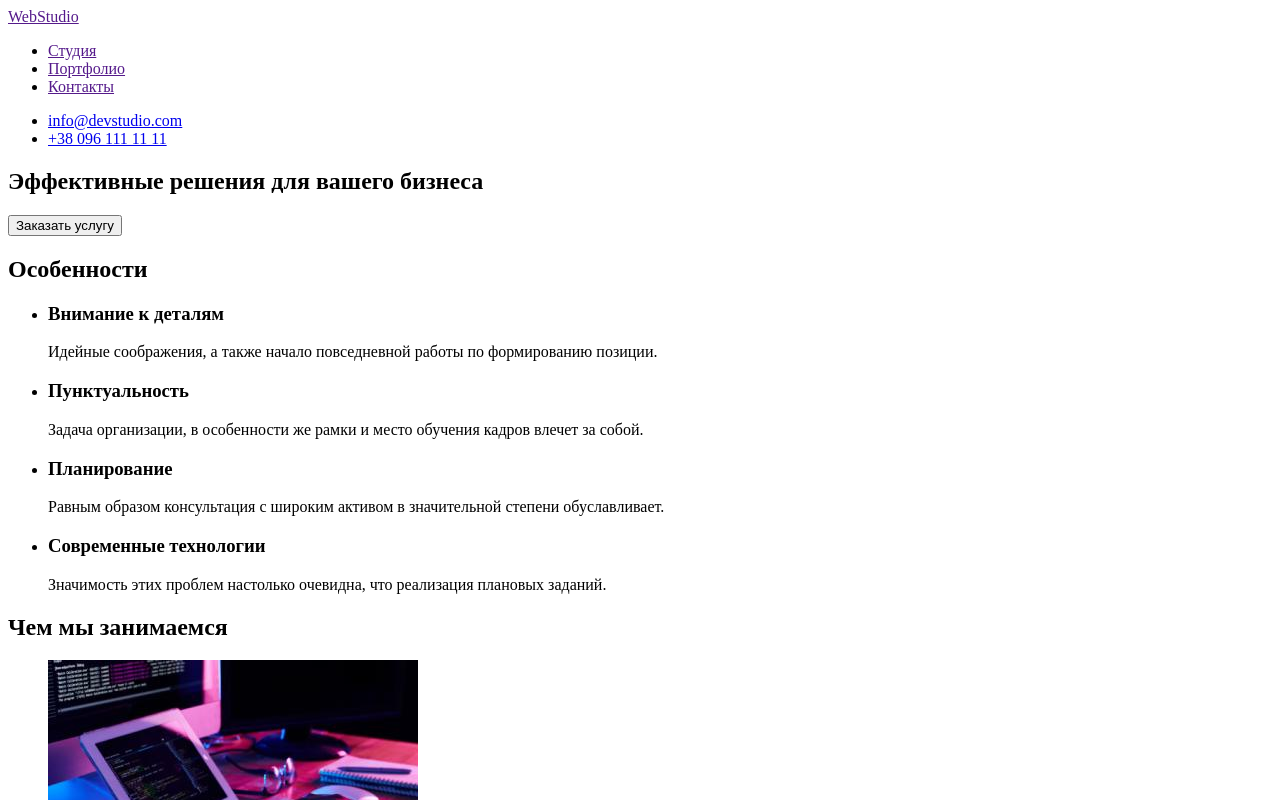
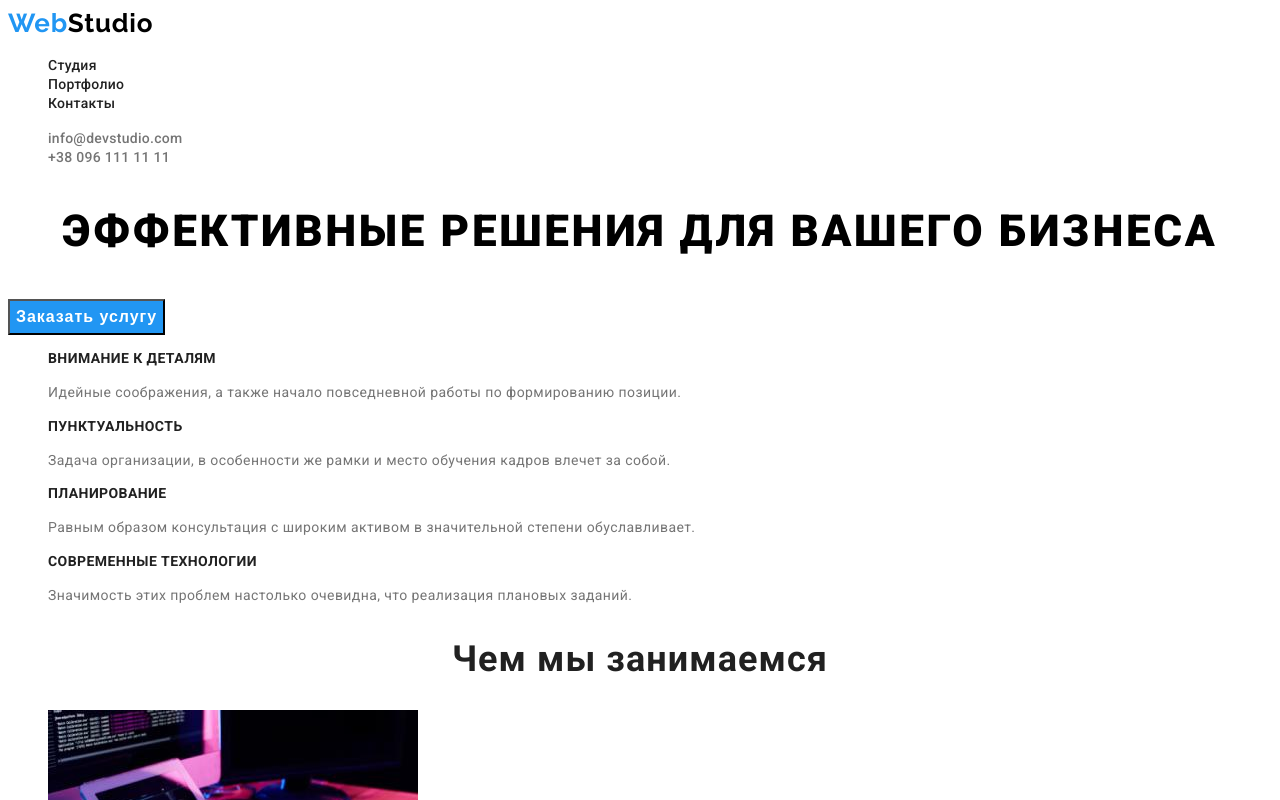
Before and after one commit to BorisKorsun/BorisKorsun-goit-markup-hw-02, a plain HTML site: page index.html in a window 1280 px wide. Shown: the top 800 px of the page. Drawn offline with Linux system fonts and the light colour scheme.

Commit message:
add css styles

```diff
--- a/css/styles.css
+++ b/css/styles.css
@@ -0,0 +1,209 @@
+/* ---------------service--------------- */
+
+body {
+  font-family: "roboto", sans-serif;
+}
+
+:root {
+  --header-color: #212121;
+  --primary-title-color: #ffffff;
+  --second-title-color: #212121;
+  --primary-text-color: #212121;
+  --second-text-color: #757575;
+  --footer-text-color: rgba(255, 255, 255, 0.6);
+  --accent-color: #2196f3;
+  --brand-color: #2196f3;
+}
+
+.link {
+  font-style: inherit;
+  text-decoration: none;
+}
+
+.list {
+  list-style: none;
+}
+
+.hero-title {
+  font-weight: 900;
+  font-size: 44px;
+  line-height: 1.36;
+  text-align: center;
+  letter-spacing: 0.06em;
+  text-transform: uppercase;
+}
+
+.btn {
+  cursor: pointer;
+  font-weight: bold;
+  font-size: 16px;
+  line-height: 1.87;
+  display: flex;
+}
+
+.title {
+  font-weight: bold;
+  font-size: 36px;
+  line-height: 42px;
+  text-align: center;
+  letter-spacing: 0.03em;
+  color: var(--second-title-color);
+}
+
+/* ---------------header--------------- */
+
+.brand-link {
+  font-family: Raleway;
+  font-style: normal;
+  font-weight: bold;
+  font-size: 26px;
+  line-height: 1.19;
+  letter-spacing: 0.03em;
+  color: #000000;
+}
+
+.brand-span {
+  color: var(--brand-color);
+}
+
+.nav-link {
+  font-weight: 500;
+  font-size: 14px;
+  line-height: 1.14;
+  letter-spacing: 0.02em;
+  color: var(--primary-text-color);
+}
+
+.nav-link:hover {
+  color: var(--accent-color);
+}
+
+.header-mail {
+  font-weight: 500;
+  font-size: 14px;
+  line-height: 1.14;
+  letter-spacing: 0.02em;
+  color: var(--second-text-color);
+}
+
+.header-mail:hover,
+.header-mail:focus {
+  color: var(--accent-color);
+}
+
+.header-tel {
+  font-weight: 500;
+  font-size: 14px;
+  line-height: 1.14;
+  letter-spacing: 0.02em;
+  color: var(--second-text-color);
+}
+
+.header-tel:hover,
+.header-tel:focus {
+  color: var(--accent-color);
+}
+
+/* ---------------hero--------------- */
+
+.hero-btn {
+  font-weight: bold;
+  font-size: 16px;
+  line-height: 1.87;
+  display: flex;
+  align-items: center;
+  text-align: center;
+  letter-spacing: 0.06em;
+  color: #ffffff;
+  background: var(--brand-color);
+}
+
+/* ---------------features--------------- */
+
+.visually-hidden {
+  position: absolute;
+  white-space: nowrap;
+  width: 1px;
+  height: 1px;
+  overflow: hidden;
+  border: 0;
+  padding: 0;
+  clip: rect(0 0 0 0);
+  clip-path: inset(50%);
+  margin: -1px;
+}
+
+.item-title {
+  font-weight: bold;
+  font-size: 14px;
+  line-height: 1.14;
+  letter-spacing: 0.03em;
+  text-transform: uppercase;
+  color: var(--second-title-color);
+}
+
+.fetures-text {
+  font-weight: normal;
+  font-size: 14px;
+  line-height: 1.71;
+  letter-spacing: 0.03em;
+  color: var(--second-text-color);
+}
+
+/* ---------------about--------------- */
+
+/* ---------------team--------------- */
+
+.masters-name {
+  font-weight: 500;
+  font-size: 16px;
+  line-height: 1.19;
+  text-align: center;
+  letter-spacing: 0.03em;
+  color: var(--second-title-color);
+}
+
+.team-text {
+  font-weight: normal;
+  font-size: 16px;
+  line-height: 1.19;
+  text-align: center;
+  letter-spacing: 0.03em;
+  color: var(--second-text-color);
+}
+
+/* ---------------footer--------------- */
+
+.footer-address {
+  font-style: inherit;
+}
+
+.footer {
+  background-color: #2f303a;
+}
+
+.footer-link-place {
+  font-weight: normal;
+  font-size: 14px;
+  line-height: 1.71;
+  letter-spacing: 0.03em;
+  color: #ffffff;
+}
+.footer-link-place:hover,
+.footer-link-place:focus {
+  color: var(--accent-color);
+}
+
+.footer-link {
+  font-weight: normal;
+  font-size: 14px;
+  line-height: 1.71;
+  letter-spacing: 0.03em;
+
+  color: var(--footer-text-color);
+}
+
+.footer-link:hover,
+.footer-link:focus {
+  color: var(--accent-color);
+}
--- a/index.html
+++ b/index.html
@@ -5,70 +5,75 @@
     <meta http-equiv="X-UA-Compatible" content="IE=edge">
     <meta name="viewport" content="width=device-width, initial-scale=1.0">
     <title>Document</title>
+    <link rel="preconnect" href="https://fonts.googleapis.com">
+    <link rel="preconnect" href="https://fonts.gstatic.com" crossorigin>
+    <link href="https://fonts.googleapis.com/css2?family=Raleway:wght@700&family=Roboto:wght@400;500;700;900&display=swap"
+        rel="stylesheet">
+    <link rel="stylesheet" href="./css/styles.css">
 </head>
 <body>
     <!-- Шапка -->
-    <header>
-        <nav>
-             <a lang="en" href="">WebStudio</a>
-             <ul>
-                 <li>
-                     <a href="">Студия</a>
+    <header class="header">
+        <nav class="header-nav">
+             <a class="link brand-link" lang="en" href=""><span class="brand-span">Web</span>Studio</a>
+             <ul class="list nav-list">
+                 <li class="item">
+                     <a class="link nav-link" href="./studio.html">Студия</a>
                  </li>
-                <li>
-                    <a href="">Портфолио</a>
+                <li class="item">
+                    <a class="link nav-link" href="./portfolio.html">Портфолио</a>
                 </li>
-                <li>
-                    <a href="">Контакты</a>
+                <li class="item">
+                    <a class="link nav-link" href="">Контакты</a>
                 </li>
              </ul>
         </nav>
-        <ul>
-            <li>
-                <a href="mailto:info@devstudio.com">info@devstudio.com</a>
+        <ul class="list ">
+            <li class="item">
+                <a class="link header-mail" href="mailto:info@devstudio.com">info@devstudio.com</a>
             </li>
-            <li>
-                <a href="tel:380961111111">+38 096 111 11 11</a>
+            <li class="item">
+                <a class="link header-tel" href="tel:380961111111">+38 096 111 11 11</a>
             </li>
         </ul>
 
     </header>
 
-    <main>
+    <main class="main-content">
 
         <!-- Герой -->
-        <section>
-            <h1>Эффективные решения для вашего бизнеса</h1>
-            <button type="button">
-                Заказать услугу
+        <section class="hero">
+            <h1 class="hero-title">Эффективные решения для вашего бизнеса</h1>
+            <button class="btn hero-btn" type="button">
+                <span class="btn-span">Заказать услугу</span>
             </button>
         </section>
 
         <!-- Особенности -->
-        <section>
-            <h2>Особенности</h2>
-            <ul>
-                <li>
-                    <h3>Внимание к деталям</h3>
-                    <p>
+        <section class="features">
+            <h2 class="features-title visually-hidden">Особенности</h2>
+            <ul class="list features-list">
+                <li class="item features-item">
+                    <h3 class="item-title">Внимание к деталям</h3>
+                    <p class="fetures-text">
                         Идейные соображения, а также начало повседневной работы по формированию позиции.
                     </p>
                 </li>
-                <li>
-                    <h3>Пунктуальность</h3>
-                    <p>
+                <li class="item features-item">
+                    <h3 class="item-title">Пунктуальность</h3>
+                    <p class="fetures-text">
                         Задача организации, в особенности же рамки и место обучения кадров влечет за собой.
                     </p>
                 </li>
-                <li>
-                    <h3>Планирование</h3>
-                    <p>
+                <li class="item features-item">
+                    <h3 class="item-title">Планирование</h3>
+                    <p class="fetures-text">
                         Равным образом консультация с широким активом в значительной степени обуславливает.
                     </p>
                 </li>
-                <li>
-                    <h3>Современные технологии</h3>
-                    <p>
+                <li class="item features-item">
+                    <h3 class="item-title">Современные технологии</h3>
+                    <p class="fetures-text">
                         Значимость этих проблем настолько очевидна, что реализация плановых заданий.
                     </p>
                 </li>
@@ -77,44 +82,44 @@
         </section>
 
         <!-- Чем мы занимаемся -->
-        <section>
-            <h2>Чем мы занимаемся</h2>
-            <ul>
-                <li>
+        <section class="about">
+            <h2 class="title about-title">Чем мы занимаемся</h2>
+            <ul class="list about-list">
+                <li class="item about-item">
                     <img width="370" src="./img/box1.jpg" alt="Человек программирует">
                 </li>
-                <li>
+                <li class="item about-item">
                     <img width="370" src="./img/box2.jpg" alt="Человек за компьютер смотрит в телефон">
                 </li>
-                <li>
+                <li class="item about-item">
                     <img width="370" src="./img/box3.jpg" alt="Человек делает дизайн">
                 </li>
             </ul>
         </section>
 
         <!-- Команда -->
-        <section>
-            <h2>Наша команда</h2>
-            <ul>
-                <li>
+        <section class="team">
+            <h2 class="title team-title">Наша команда</h2>
+            <ul class="list team-list">
+                <li class="item team-item">
                     <img width="270" src="./img/worker1.jpg" alt="Игорь Демьяненко">
-                    <h3>Игорь Демьяненко</h3>
-                    <p lang="en">Product Designer</p>
+                    <h3 class="masters-name">Игорь Демьяненко</h3>
+                    <p class="team-text" lang="en">Product Designer</p>
                 </li>
-                <li>
+                <li class="item team-item">
                     <img width="270" src="./img/worker2.jpg" alt="Ольга Репина">
-                    <h3>Ольга Репина</h3>
-                    <p lang="en">Frontend Developer</p>
+                    <h3 class="masters-name">Ольга Репина</h3>
+                    <p class="team-text" lang="en">Frontend Developer</p>
                 </li>
-                <li>
+                <li class="item team-item">
                     <img width="270" src="./img/worker3.jpg" alt="Николай Тарасов">
-                    <h3>Николай Тарасов</h3>
-                    <p lang="en">Marketing</p>
+                    <h3 class="masters-name">Николай Тарасов</h3>
+                    <p class="team-text" lang="en">Marketing</p>
                 </li>
-                <li>
+                <li class="item team-item">
                     <img width="270" src="./img/worker4.jpg" alt="Михаил Ермаков">
-                    <h3>Михаил Ермаков</h3>
-                    <p lang="en">UI Designer</p>
+                    <h3 class="masters-name">Михаил Ермаков</h3>
+                    <p class="team-text" lang="en">UI Designer</p>
                 </li>
             </ul>
         </section>
@@ -122,23 +127,24 @@
     </main>
 
     <!-- футер -->
-    <section>
-        <a href="">
-            WebStudio
+    <section class="footer">
+        <a class="link brand-link" href="">
+            <span class="brand-span">Web</span>Studio
         </a>
-        <address>
-            <ul>
-                <li>
-                    <a href="https://goo.gl/maps/uWZQuXjqX95BZy7t9">г. Киев, пр-т Леси Украинки, 26</a>
+        <address class="footer-address">
+            <ul class="list footer-list">
+                <li class="item">
+                    <a class="link footer-link-place" href="https://goo.gl/maps/uWZQuXjqX95BZy7t9">г. Киев, пр-т Леси Украинки, 26</a>
                 </li>
-                <li>
-                    <a href="mailto:info@example.com">info@example.com</a>
+                <li >
+                    <a class="link footer-link" href="mailto:info@example.com">info@example.com</a>
                 </li>
-                <li>
-                    <a href="tel:+380991111111">+38 099 111 11 11</a>
+                <li class="item">
+                    <a class="link footer-link" href="tel:+380991111111">+38 099 111 11 11</a>
                 </li>
-            </address>
-        </ul>
+            </ul>
+         </address>
+
     </section>
 
 </body>
```
Also changed, not shown: portfolio.html (added), studio.html (added).
